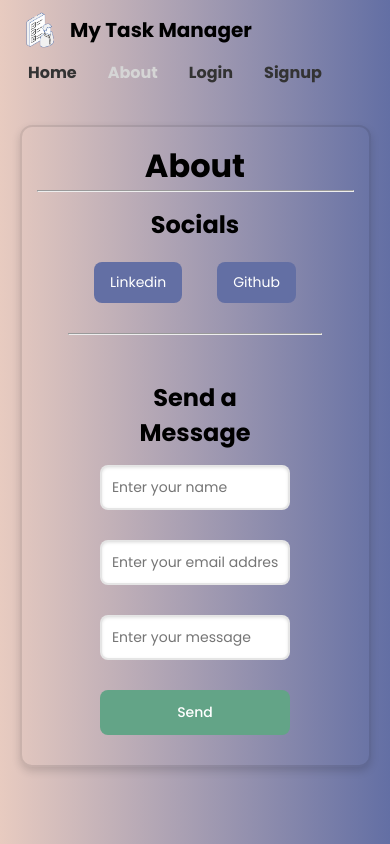
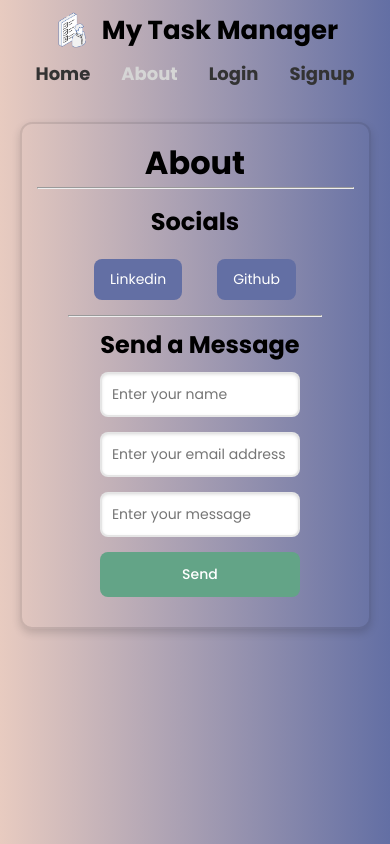
Before and after one commit to Vaisakh-Nirupam/Task_Manager, a Flask app: page /about in a window 390 px wide. Run offline with Flask 3, Linux system fonts and the light colour scheme.

Commit message:
New Responsive Changes

```diff
--- a/static/css/responsive.css
+++ b/static/css/responsive.css
@@ -2,7 +2,8 @@
 @media (max-width: 768px) {
     #navbar {
       flex-direction: column;
-      align-items: flex-start;
+      justify-content: center;
+      /* align-items: flex-start; */
       padding: 10px 20px;
     }
 
@@ -26,18 +27,19 @@
     #container > div {
       width: 90% !important;
       height: auto !important;
-      margin-top: 30px;
+      margin-top: 25px;
       padding: 15px;
     }
 
     #home p {
-      font-size: 16px;
-      padding: 5px 10px;
+      font-size: 15px !important;
+      padding: 5px 10px !important;
     }
 
     #about_col {
       flex-direction: column;
       align-items: center;
+      gap: 15px !important;
     }
 
     #about_col hr {
@@ -65,16 +67,27 @@
         padding: 10px 16px;
         margin: 0;
     }
+
+    #contact {
+      margin-top: -20px;
+      gap: 0 !important;
+      width: 200px;
+      justify-content: center;
+    }
+
+    #contact > h2 {
+      margin-bottom: 10px;
+    }
   }
 
   /* Extra small screens (phones) */
   @media (max-width: 480px) {
     #logo h2 {
-      font-size: 20px;
+      font-size: 26px;
     }
 
     #pages ul li a {
-      font-size: 16px;
+      font-size: 18px;
     }
 
     button,
```
